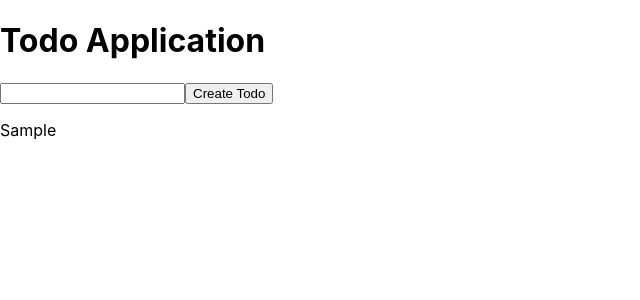
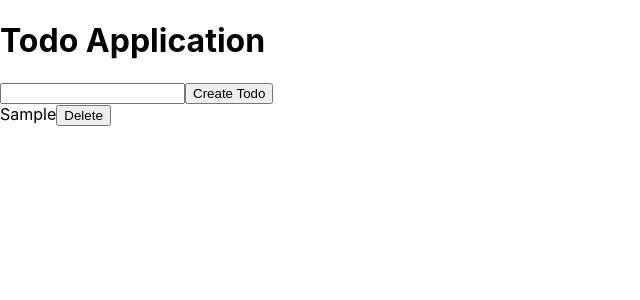
Before and after one commit to Flashrob/rocket-todo, a React (Create React App) app: page / in a window 1280 px wide. Both pictures are taken after typing "Sample" into the empty fields and a click on the button "Create Todo". Shown: the top 300 px of the page, without its empty margins (0-640 px from the left). Built offline with nearby package versions, Linux system fonts and the light colour scheme.

Commit message:
feature: Delete one todo item

```diff
--- a/src/App.js
+++ b/src/App.js
@@ -9,13 +9,21 @@ function App() {
     setInput('');
   };
 
+  const deleteTodoHandler = (indexToDelete) => {
+    const todosAfterDelete = todos.filter((_todo, todoIndex) => todoIndex !== indexToDelete)
+    setTodos(todosAfterDelete);
+  };
+
   return (
     <>
       <h1>Todo Application</h1>
       <input value={input} onChange={(e) => setInput(e.target.value)} />
       <button onClick={createTodoHandler}>Create Todo</button>
       {todos.map((todo, index) => (
-        <p key={todo + index}>{todo}</p>
+        <div>
+          <span key={todo + index}>{todo}</span>
+          <button onClick={() => deleteTodoHandler(index)}>Delete</button>
+        </div>
       ))}
     </>
   );
```
